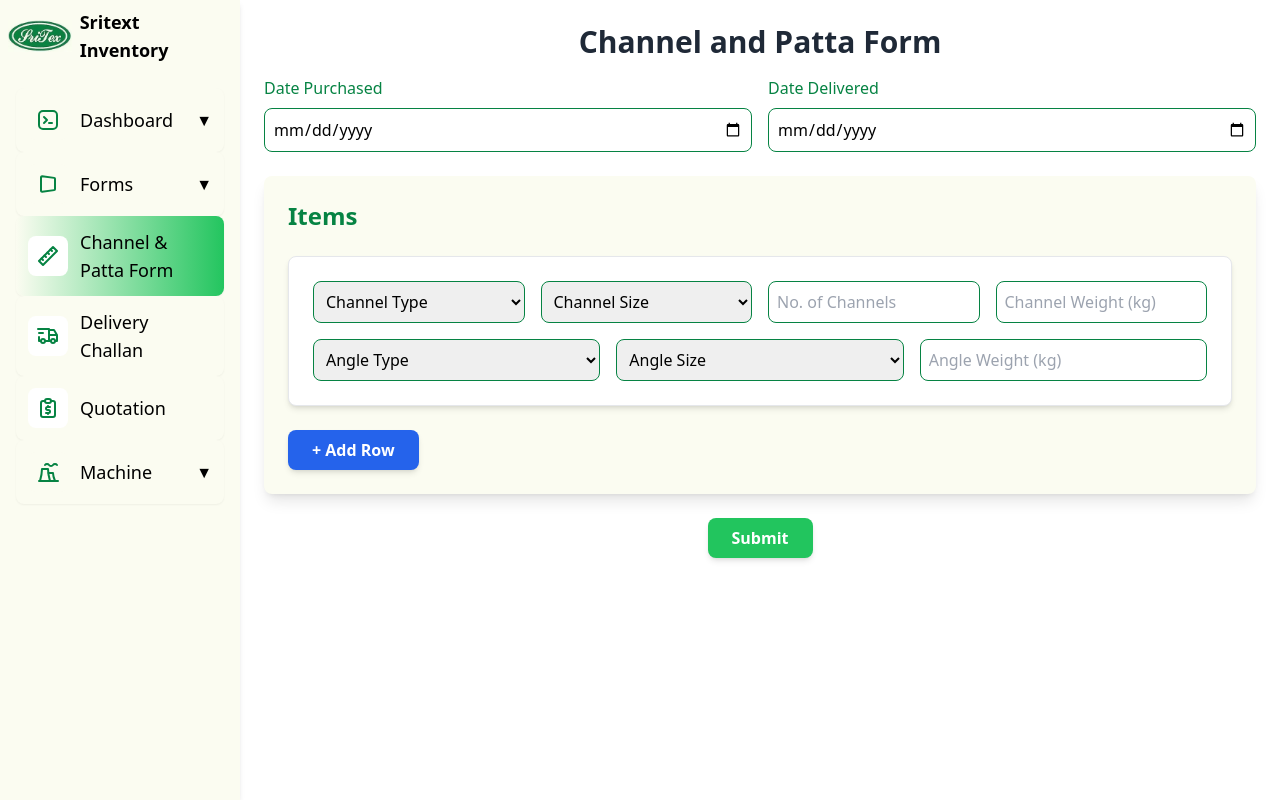
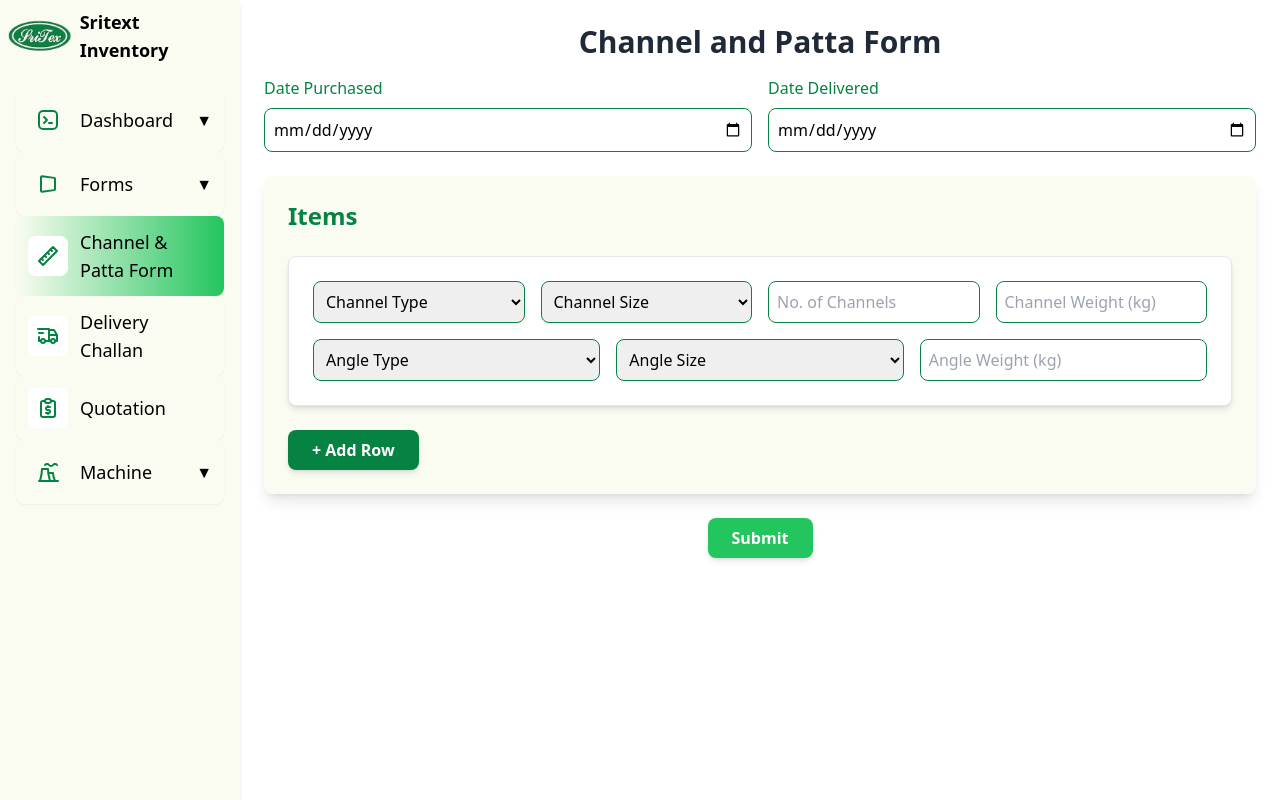
Before and after one commit to Pavithrank02/sritexinventory, a React (Create React App) app: page /channel in a window 1280 px wide. Built offline with nearby package versions, Linux system fonts and the light colour scheme.

Commit message:
button color

```diff
--- a/src/components/forms/ChannelPattaForm.js
+++ b/src/components/forms/ChannelPattaForm.js
@@ -271,7 +271,7 @@ const ChannelPattaForm = () => {
             <button
               type="button"
               onClick={addRow}
-              className="bg-blue-600 hover:bg-blue-700 text-white font-semibold py-2 px-4 md:px-6 rounded-lg shadow-md transition-transform transform hover:scale-105"
+              className="bg-customBgColor hover:bg-customTextColor-light text-white font-semibold py-2 px-4 md:px-6 rounded-lg shadow-md transition-transform transform hover:scale-105"
             >
               + Add Row
             </button>
```
